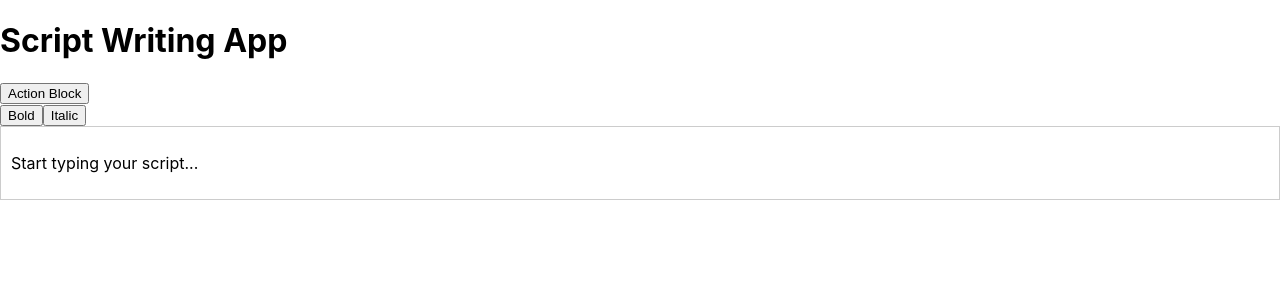
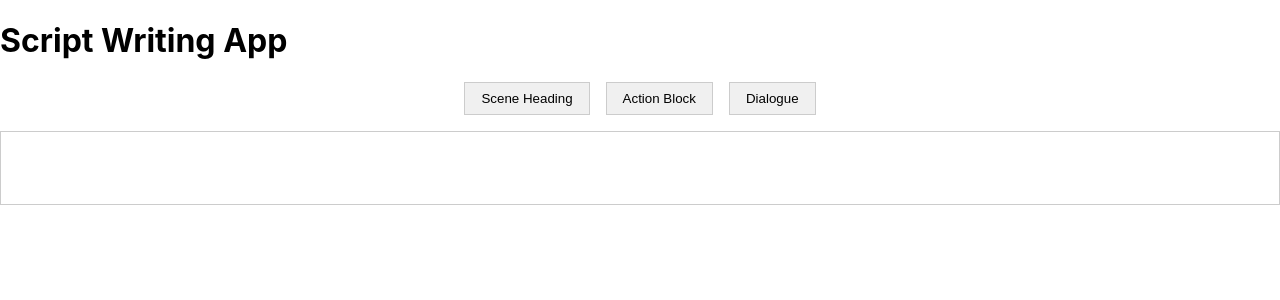
Before and after one commit to sainty0/ideas, a React (Create React App) app in the folder frontend/: page / in a window 1280 px wide. Shown: the top 300 px of the page. Built offline with nearby package versions, Linux system fonts and the light colour scheme.

Commit message:
prosemirror change

```diff
--- a/frontend/src/components/ScriptEditor.js
+++ b/frontend/src/components/ScriptEditor.js
@@ -1,275 +1,163 @@
-// import React, { useEffect, useRef, useState } from 'react';
-// import { useEditor, EditorContent } from '@tiptap/react';
-// import StarterKit from '@tiptap/starter-kit';
-// import Bold from '@tiptap/extension-bold';
-// import Italic from '@tiptap/extension-italic';
-// import { DragDropContext, Droppable, Draggable } from 'react-beautiful-dnd';
-//
-// import ActionBlock from './nodes/ActionBlock';
-// import CharacterName from './nodes/CharacterName';
-// import Dialogue from './nodes/Dialogue';
-// import SceneHeading from './nodes/SceneHeading';
-// import Scenes from './nodes/Scenes';
-// import Toolbar from './Toolbar';
-// import './styles/ScriptEditor.css';
-//
-// export default function ScriptEditor() {
-//     const [blockType, setBlockType] = useState('actionBlock');
-//
-//     const editor = useEditor({
-//         extensions: [
-//             StarterKit,
-//             Bold,
-//             Italic,
-//             ActionBlock,
-//             CharacterName,
-//             Dialogue,
-//             SceneHeading,
-//         ],
-//         content: '<actionBlock>Start typing your script...</actionBlock>',
-//     });
-//
-//     const contentRef = useRef(null);
-//     const [pages, setPages] = useState([{}]);
-//     const [scenes, setScenes] = useState([]);
-//
-//     useEffect(() => {
-//         if (editor && contentRef.current) {
-//             const handleSplit = () => {
-//                 const contentElement = contentRef.current;
-//                 const contentHeight = contentElement.scrollHeight;
-//
-//                 const maxPageHeight = 29.7 * 37.8;
-//                 const pageCount = Math.ceil(contentHeight / maxPageHeight);
-//
-//                 setPages(Array(pageCount).fill({}));
-//             };
-//
-//             editor.on('update', handleSplit);
-//             window.addEventListener('resize', handleSplit);
-//
-//             return () => {
-//                 window.removeEventListener('resize', handleSplit);
-//                 editor.off('update', handleSplit);
-//             };
-//         }
-//     }, [editor]);
-//
-//     useEffect(() => {
-//         if (editor) {
-//             const insertBlock = () => {
-//                 switch (blockType) {
-//                     case 'actionBlock':
-//                         editor.chain().focus().setNode('actionBlock').run();
-//                         break;
-//                     case 'characterName':
-//                         editor.chain().focus().setNode('characterName').run();
-//                         break;
-//                     case 'dialogue':
-//                         editor.chain().focus().setNode('dialogue').run();
-//                         break;
-//                     case 'sceneHeading':
-//                         editor.chain().focus().setNode('sceneHeading').run();
-//                         break;
-//                     default:
-//                         editor.chain().focus().setNode('actionBlock').run();
-//                         break;
-//                 }
-//             };
-//
-//             editor.view.dom.addEventListener('keydown', (event) => {
-//                 if (event.key === 'Enter') {
-//                     event.preventDefault();
-//                     insertBlock();
-//                 }
-//             });
-//
-//             return () => {
-//                 editor.view.dom.removeEventListener('keydown', insertBlock);
-//             };
-//         }
-//     }, [editor, blockType]);
-//
-//     useEffect(() => {
-//         if (editor) {
-//             const handleSelectionUpdate = () => {
-//                 const { $from } = editor.state.selection;
-//                 const blockType = $from.node().type.name;
-//                 setBlockType(blockType);
-//             };
-//
-//             editor.on('selectionUpdate', handleSelectionUpdate);
-//
-//             return () => {
-//                 editor.off('selectionUpdate', handleSelectionUpdate);
-//             };
-//         }
-//     }, [editor]);
-//
-//
-//     useEffect(() => {
-//         if (editor) {
-//             const updateScenes = () => {
-//                 const newScenes = editor.state.doc.content.content
-//                 .filter(node => node.type.name === 'scene')
-//                 .map((node, index) => ({
-//                     id: `scene-${index}`,
-//                     content: node.textContent,
-//                 }));
-//                 setScenes(newScenes);
-//             };
-//
-//             editor.on('update', updateScenes);
-//             return () => editor.off('update', updateScenes);
-//         }
-//     }, [editor]);
-//
-//     const onDragEnd = (result) => {
-//         // Handle drag end
-//         console.log(result);
-//     };
-//     return (
-//         <DragDropContext onDragEnd={onDragEnd}>
-//             <div>
-//                 <Toolbar editor={editor} setBlockType={setBlockType} blockType={blockType} />
-//                 <Droppable droppableId="script">
-//                     {(provided) => (
-//                         <div {...provided.droppableProps} ref={provided.innerRef}>
-//                             {scenes.map((scene, index) => (
-//                                 <Draggable key={scene.id} draggableId={scene.id} index={index}>
-//                                     {(provided) => (
-//                                         <div
-//                                             ref={provided.innerRef}
-//                                             {...provided.draggableProps}
-//                                             {...provided.dragHandleProps}
-//                                         >
-//                                             <EditorContent editor={editor} />
-//                                         </div>
-//                                     )}
-//                                 </Draggable>
-//                             ))}
-//                             {provided.placeholder}
-//                         </div>
-//                     )}
-//                 </Droppable>
-//             </div>
-//         </DragDropContext>
-//     );
-// }
-//
 import React, { useEffect, useRef, useState } from 'react';
-import { DragDropContext, Droppable, Draggable } from '@hello-pangea/dnd';
-import { useEditor, EditorContent } from '@tiptap/react';
-import StarterKit from '@tiptap/starter-kit';
-import Bold from '@tiptap/extension-bold';
-import Italic from '@tiptap/extension-italic';
-import ActionBlock from './nodes/ActionBlock';
-import CharacterName from './nodes/CharacterName';
-import Dialogue from './nodes/Dialogue';
-import SceneHeading from './nodes/SceneHeading';
+import { EditorState, Plugin } from 'prosemirror-state';
+import { EditorView } from 'prosemirror-view';
+import { Schema, DOMParser } from 'prosemirror-model';
+import { schema as basicSchema } from 'prosemirror-schema-basic';
+import { dropCursor } from 'prosemirror-dropcursor';
+import { history } from 'prosemirror-history';
+import { keymap } from 'prosemirror-keymap';
+import { undo, redo } from 'prosemirror-history';
+import { baseKeymap, splitBlock } from 'prosemirror-commands';
+import './styles/ScriptEditor.css';
 import Toolbar from './Toolbar';
-import './styles/ScriptEditor.css';
+
+const mySchema = new Schema({
+  nodes: basicSchema.spec.nodes.append({
+    sceneHeading: {
+      content: "text*",
+      group: "block",
+      toDOM() { return ["h1", { class: "scene-heading", draggable: "true" }, 0]; },
+      parseDOM: [{ tag: "h1.scene-heading" }]
+    },
+    actionBlock: {
+      content: "text*",
+      group: "block",
+      toDOM() { return ["p", { class: "action-block" }, 0]; },
+      parseDOM: [{ tag: "p.action-block" }]
+    },
+    dialogue: {
+      content: "text*",
+      group: "block",
+      toDOM() { return ["p", { class: "dialogue" }, 0]; },
+      parseDOM: [{ tag: "p.dialogue" }]
+    }
+  }),
+  marks: basicSchema.spec.marks
+});
 
 export default function ScriptEditor() {
+  const editorRef = useRef(null);
   const [blockType, setBlockType] = useState('actionBlock');
-    const [scenes, setScenes] = useState([]);
-    const contentRef = useRef(null);
+  const viewRef = useRef(null);
 
-    const editor = useEditor({
-        extensions: [
-            StarterKit,
-            Bold,
-            Italic,
-            ActionBlock,
-            CharacterName,
-            Dialogue,
-            SceneHeading,
-        ],
-        content: '<actionBlock>Start typing your script...</actionBlock>',
-        onUpdate: ({ editor }) => {
-            updateScenes(editor);
+  useEffect(() => {
+    if (editorRef.current) {
+      const state = EditorState.create({
+        schema: mySchema,
+        plugins: [
+          dropCursor(),
+          history(),
+          keymap({
+            'Mod-z': undo,
+            'Mod-y': redo,
+            'Enter': splitBlock,
+            ...baseKeymap
+          }),
+          new Plugin({
+            props: {
+              handleDOMEvents: {
+                selectionchange: (_, view) => {
+                  const { $from } = view.state.selection;
+                  setBlockType($from.parent.type.name);
                 },
+                dragstart: (view, event) => {
+                  handleDragStart(view, event);
+                },
+                drop: (view, event) => {
+                  handleDrop(view, event);
+                },
+                mousedown: (view, event) => {
+                  const isDraggable = event.target.closest('.scene-heading');
+                  if (isDraggable) {
+                    // Prevent ProseMirror from handling the event (i.e., placing the cursor in text)
+                    event.preventDefault();
+                  }
+                }
+              }
+            }
+          })
+        ]
       });
 
-    const updateScenes = (editor) => {
-        if (!editor) return;
-
-        const newScenes = [];
-        let currentScene = { id: `scene-${Date.now()}`, content: '' };
-
-        editor.state.doc.descendants((node, pos) => {
-            if (node.type.name === 'sceneHeading') {
-                if (currentScene.content) {
-                    newScenes.push(currentScene);
+      const view = new EditorView(editorRef.current, {
+        state,
+        dispatchTransaction(transaction) {
+          const newState = view.state.apply(transaction);
+          view.updateState(newState);
         }
-                currentScene = { id: `scene-${Date.now()}-${pos}`, content: '' };
-            }
-            currentScene.content += node.textContent + '\n';
       });
 
-        if (currentScene.content) {
-            newScenes.push(currentScene);
+      viewRef.current = view;
+
+      return () => {
+        view.destroy();
+      };
     }
+  }, []);
 
-        setScenes(newScenes);
+  const toggleBlockType = (type) => {
+    const { state, dispatch } = viewRef.current;
+    const { $from, $to } = state.selection;
+
+    const applicableNode = state.schema.nodes[type];
+    if (!applicableNode) return;
+
+    // Check if the selection is a block and toggle the node type
+    dispatch(
+      state.tr.setBlockType($from.pos, $to.pos, applicableNode)
+    );
   };
 
-    useEffect(() => {
-        if (editor) {
-            const handleSelectionUpdate = () => {
-                const { $from } = editor.state.selection;
-                const blockType = $from.parent.type.name;
-                setBlockType(blockType);
+  const handleDragStart = (view, event) => {
+    const { state } = view;
+    const { selection } = state;
+
+    const sceneStart = findSceneStart(state, selection.from);
+    const sceneEnd = findSceneEnd(state, sceneStart);
+
+    const sceneContent = state.doc.slice(sceneStart, sceneEnd).content;
+    event.dataTransfer.setData("text/plain", JSON.stringify(sceneContent.toJSON()));
+    event.dataTransfer.effectAllowed = "move";
+
+    view.dragging = { start: sceneStart, end: sceneEnd };
   };
 
-            editor.on('selectionUpdate', handleSelectionUpdate);
-            return () => {
-                editor.off('selectionUpdate', handleSelectionUpdate);
+  const handleDrop = (view, event) => {
+    event.preventDefault();
+    const { state, dragging } = view;
+    if (!dragging) return;
+
+    const dropPos = view.posAtCoords({ left: event.clientX, top: event.clientY }).pos;
+
+    const sceneContent = JSON.parse(event.dataTransfer.getData("text/plain"));
+    const sceneSlice = state.schema.nodeFromJSON(sceneContent);
+
+    const tr = state.tr.delete(dragging.start, dragging.end).insert(dropPos, sceneSlice);
+    view.dispatch(tr);
+
+    view.dragging = null;
   };
+
+  const findSceneStart = (state, pos) => {
+    let $pos = state.doc.resolve(pos);
+    while ($pos.nodeBefore && $pos.nodeBefore.type.name !== 'sceneHeading') {
+      $pos = state.doc.resolve($pos.before());
     }
-    }, [editor]);
+    return $pos.before();
+  };
 
-        const onDragEnd = (result) => {
-        if (!result.destination) {
-            return;
+  const findSceneEnd = (state, pos) => {
+    let $pos = state.doc.resolve(pos);
+    while ($pos.nodeAfter && $pos.nodeAfter.type.name !== 'sceneHeading') {
+      $pos = state.doc.resolve($pos.after());
     }
-
-        const items = Array.from(scenes);
-        const [reorderedItem] = items.splice(result.source.index, 1);
-        items.splice(result.destination.index, 0, reorderedItem);
-
-        setScenes(items);
+    return $pos.after();
   };
 
   return (
     <div>
-            <Toolbar editor={editor} setBlockType={setBlockType} blockType={blockType} />
-            <div className="editor-container">
-                <EditorContent editor={editor} />
-            </div>
-            <DragDropContext onDragEnd={onDragEnd}>
-                <Droppable droppableId="scenes">
-                    {(provided) => (
-                        <div {...provided.droppableProps} ref={provided.innerRef} className="scenes-list">
-                            {scenes.map((scene, index) => (
-                                <Draggable key={scene.id} draggableId={scene.id} index={index}>
-                                    {(provided) => (
-                                        <div
-                                            ref={provided.innerRef}
-                                            {...provided.draggableProps}
-                                            {...provided.dragHandleProps}
-                                            className="scene-item"
-                                        >
-                                            {scene.content.split('\n')[0]}
-                                        </div>
-                                    )}
-                                </Draggable>
-                            ))}
-                            {provided.placeholder}
-                        </div>
-                    )}
-                </Droppable>
-            </DragDropContext>
+      <Toolbar toggleBlockType={toggleBlockType} currentBlockType={blockType} />
+      <div className="editor-container" ref={editorRef}></div>
     </div>
   );
 }
--- a/frontend/src/components/Toolbar.js
+++ b/frontend/src/components/Toolbar.js
@@ -1,64 +1,26 @@
-import React, { useState } from 'react';
-
-const Toolbar = ({ editor, setBlockType, blockType }) => {
-    const [isDropdownOpen, setIsDropdownOpen] = useState(false);
-
-    const blockTypes = [
-        { label: 'Scene Heading', value: 'sceneHeading' },
-        { label: 'Action Block', value: 'actionBlock' },
-        { label: 'Character Name', value: 'characterName' },
-        { label: 'Dialogue', value: 'dialogue' },
-    ];
-
-    const handleDropdownToggle = () => {
-        setIsDropdownOpen(!isDropdownOpen);
-    };
-
-    const handleBlockTypeChange = (type) => {
-        setBlockType(type);
-        editor.chain().focus().setNode(type).run();
-        setIsDropdownOpen(false);
-    };
-
-    const toggleBold = () => {
-        editor.chain().focus().toggleBold().run();
-    };
-
-    const toggleItalic = () => {
-        editor.chain().focus().toggleItalic().run();
-    };
-
+function Toolbar({ toggleBlockType, currentBlockType }) {
   return (
-        <div className="toolbar-dropdown">
-            <button className="dropdown-toggle" onClick={handleDropdownToggle}>
-                {blockTypes.find((type) => type.value === blockType)?.label || 'Select Block Type'}
+    <div className="toolbar">
+      <button
+        className={currentBlockType === 'sceneHeading' ? 'active' : ''}
+        onClick={() => toggleBlockType('sceneHeading')}
+      >
+        Scene Heading
       </button>
-
-            {isDropdownOpen && (
-                <ul className="dropdown-menu">
-                    {blockTypes.map((type) => (
-                        <li key={type.value}>
       <button
-                                className={`dropdown-item ${blockType === type.value ? 'active' : ''}`}
-                                onClick={() => handleBlockTypeChange(type.value)}
+        className={currentBlockType === 'actionBlock' ? 'active' : ''}
+        onClick={() => toggleBlockType('actionBlock')}
       >
-                                {type.label}
+        Action Block
       </button>
-                        </li>
-                    ))}
-                </ul>
-            )}
-
-            <div className="formatting-buttons">
-                <button onClick={toggleBold} className={editor?.isActive('bold') ? 'active' : ''}>
-                    Bold
-                </button>
-                <button onClick={toggleItalic} className={editor?.isActive('italic') ? 'active' : ''}>
-                    Italic
+      <button
+        className={currentBlockType === 'dialogue' ? 'active' : ''}
+        onClick={() => toggleBlockType('dialogue')}
+      >
+        Dialogue
       </button>
     </div>
-        </div>
   );
-};
+}
 
 export default Toolbar;
```
Also changed, not shown: frontend/package.json (+7 -0 lines), 1 other file (tests, documents, lock files or other folders). Lines whose indentation alone changed are shown as unchanged.
